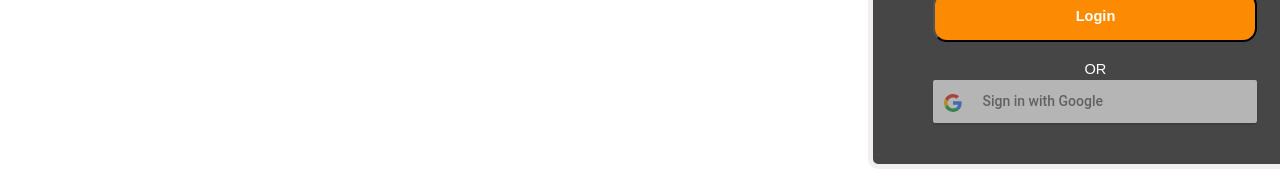
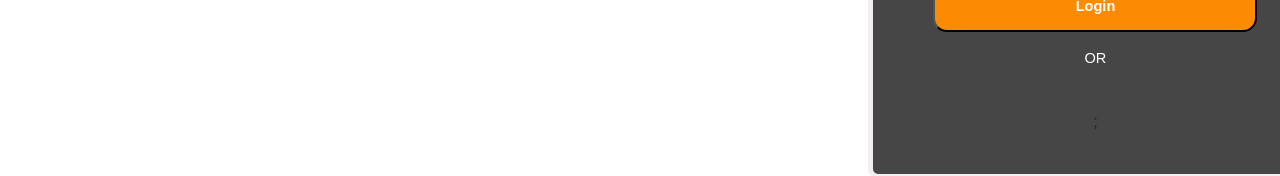
Before and after one commit to ninhcongluc/qp03_frontend, a React (Create React App) app: page / in a window 1280 px wide. Shown: the part 556-732 px from the top of the page. Built offline with nearby package versions, Linux system fonts and the light colour scheme.

Commit message:
Update login google form

```diff
--- a/package.json
+++ b/package.json
@@ -12,6 +12,7 @@
     "@mui/lab": "^5.0.0-alpha.170",
     "@mui/material": "^5.15.18",
     "@mui/x-date-pickers": "^7.6.2",
+    "@react-oauth/google": "^0.12.1",
     "@testing-library/jest-dom": "^5.17.0",
     "@testing-library/react": "^13.4.0",
     "@testing-library/user-event": "^13.5.0",
--- a/src/index.js
+++ b/src/index.js
@@ -4,12 +4,18 @@ import "./index.css";
 import App from "./App";
 import reportWebVitals from "./reportWebVitals";
 import { BrowserRouter } from "react-router-dom";
+import { GoogleOAuthProvider } from "@react-oauth/google";
+
+const clientId =
+  "136665406201-o3244ge21kai14aaehs4gtvrbo3vomih.apps.googleusercontent.com";
 
 const root = ReactDOM.createRoot(document.getElementById("root"));
 root.render(
-  <BrowserRouter>
-    <App />
-  </BrowserRouter>
+  <GoogleOAuthProvider clientId={clientId}>
+    <BrowserRouter>
+      <App />
+    </BrowserRouter>
+  </GoogleOAuthProvider>
 );
 
 reportWebVitals();
--- a/src/pages/Login/Login.js
+++ b/src/pages/Login/Login.js
@@ -1,7 +1,7 @@
 import { Button, Checkbox, TextField } from "@material-ui/core";
 import axios from "axios";
 import React, { useState } from "react";
-import { GoogleLogin } from "react-google-login";
+import { GoogleLogin } from "@react-oauth/google";
 import { useNavigate } from "react-router-dom";
 import { toast } from "react-toastify";
 import "react-toastify/dist/ReactToastify.css";
@@ -49,15 +49,44 @@ function Login() {
         toast.success("Login successful");
       })
       .catch((error) => {
-        // Handle login error
-        console.error(error.response.data.error);
-        toast.error(error.response.data.error);
+        if (
+          error.response &&
+          error.response.data &&
+          error.response.data.status === "failed"
+        ) {
+          const { details } = error.response.data.error;
+          details.forEach((detail) => {
+            toast.error(detail.message);
+          });
+        } else {
+          toast.error(error.response.data.error);
+        }
       });
   };
 
-  const responseGoogle = (response) => {
-    // window.open("http://localhost:8000/auth/google", "_self");
-    console.log(response);
+  const handleGoogleLogin = async (credentialResponse) => {
+    try {
+      // Send the Google credential to the backend
+      const response = await fetch("http://localhost:8000/auth/google", {
+        method: "POST",
+        headers: {
+          "Content-Type": "application/json",
+        },
+        body: JSON.stringify({ credential: credentialResponse.credential }),
+      });
+
+      if (response.ok) {
+        const { token } = await response.json();
+        // Save the token to local storage
+        localStorage.setItem("authToken", token);
+        // Navigate to the home page
+        navigate("/home");
+      } else {
+        console.log("Login Failed");
+      }
+    } catch (error) {
+      console.error("Error during Google login:", error);
+    }
   };
 
   return (
@@ -74,7 +103,6 @@ function Login() {
           className="logo"
         />
         <h5>LOGIN</h5>
-
         <TextField
           label="Enter Email"
           value={email}
@@ -105,7 +133,6 @@ function Login() {
             </a>
           </div>
         </div>
-
         <Button
           variant="contained"
           style={{ backgroundColor: "#fc8b03", color: "#ffffff" }} // Custom colors
@@ -115,15 +142,13 @@ function Login() {
           Login
         </Button>
         <div class="or">OR </div>
-
         <GoogleLogin
-          clientId="136665406201-o3244ge21kai14aaehs4gtvrbo3vomih.apps.googleusercontent.com"
-          buttonText="Sign in with Google"
-          onSuccess={responseGoogle}
-          onFailure={responseGoogle}
-          cookiePolicy={"single_host_origin"}
-          style={{ borderRadius: "10%" }}
+          onSuccess={handleGoogleLogin}
+          onError={() => {
+            console.log("Login Failed");
+          }}
         />
+        ;
       </div>
     </div>
   );
```
Also changed, not shown: 1 other file (tests, documents, lock files or other folders).
